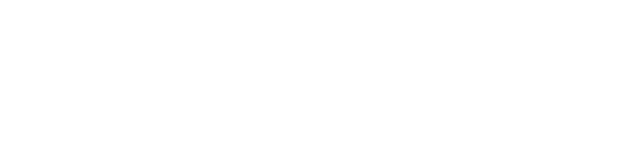
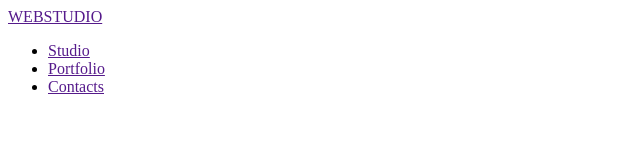
Before and after one commit to YevheniiaDi/goit-markup-hw-01, a plain HTML site: page index.html in a window 1280 px wide. Shown: the whole page, without its empty margins (0-640 px from the left). Drawn offline with Linux system fonts and the light colour scheme.

Commit message:
Commit header

```diff
--- a/index.html
+++ b/index.html
@@ -5,12 +5,18 @@
     <meta
     name="viewport"
     content="width=device-width, initial-scale=1.0"/>
-    <title>Document</title>
+    <title>web studio</title>
 </head>
 <body>
-  <header></header>
+  <header>
+    <a href="">WEBSTUDIO</a>
+  <ul>
+     <li><a href="">Studio</a></li>
+     <li><a href="">Portfolio</a></li>
+     <li><a href="">Contacts</a></li>
+  </ul>
+  </header>
   <main>
-    <section></section>
     <section></section>
     <section></section>
     <section></section>
```
